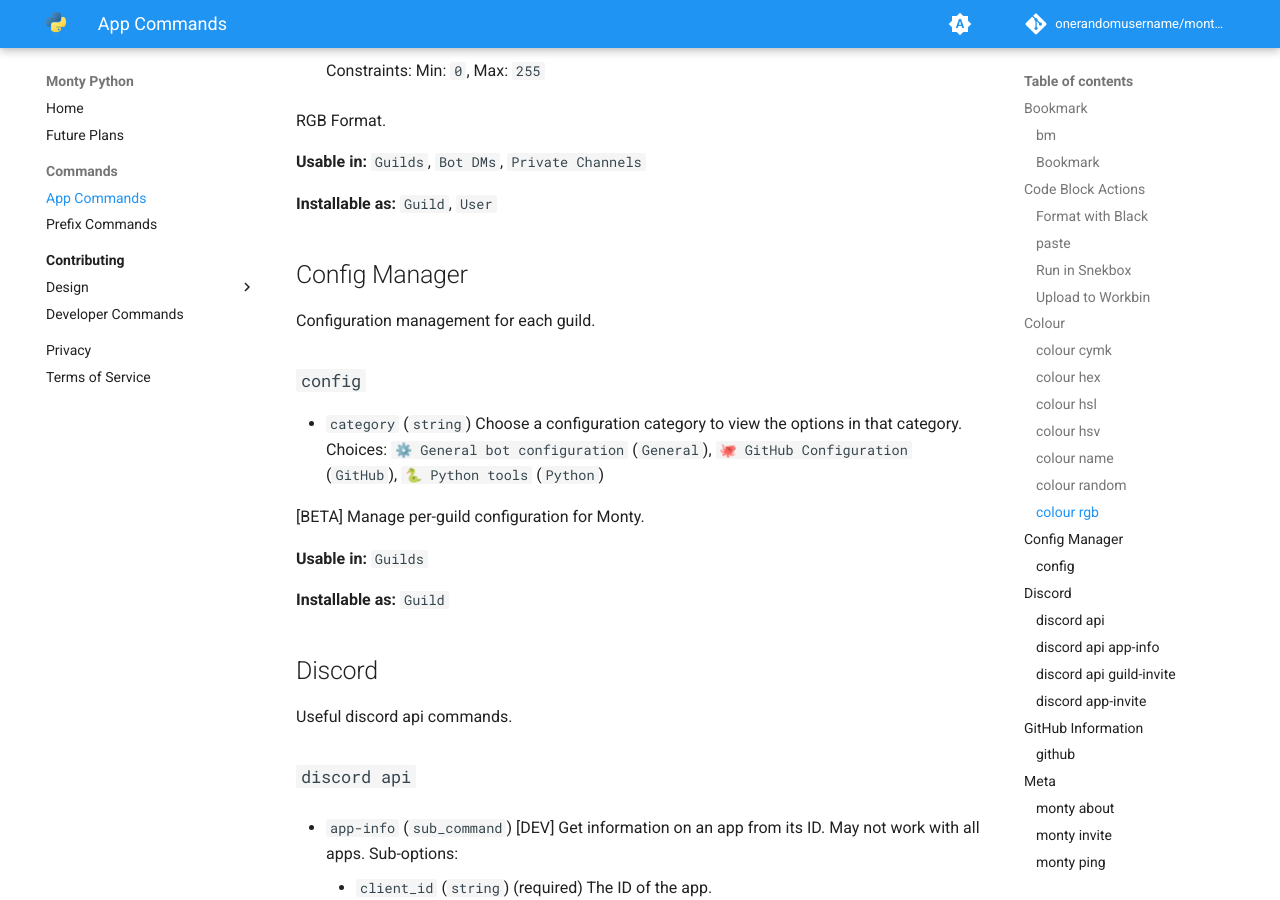
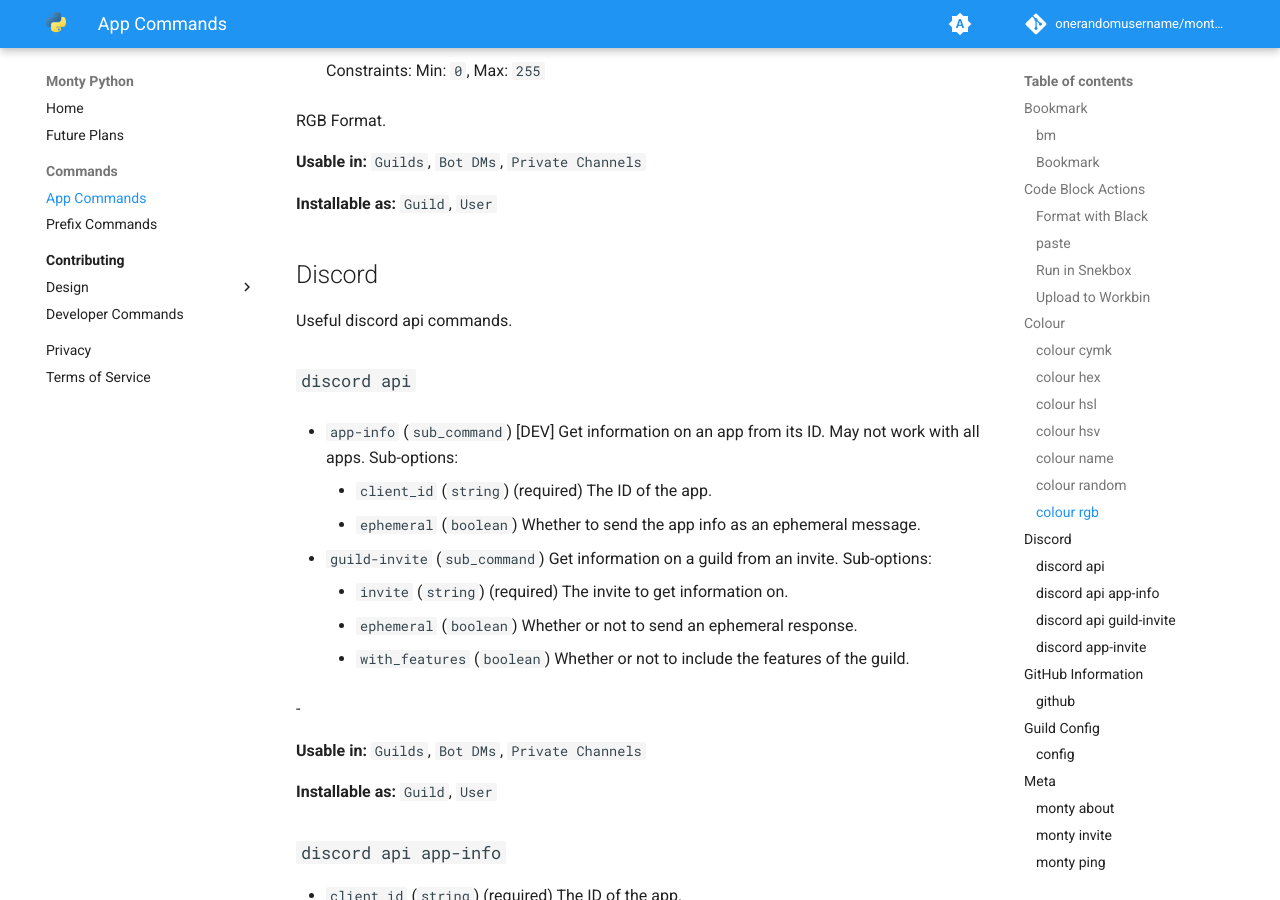
Before and after one commit to onerandomusername/monty-python, an MkDocs documentation site: the page built from docs/commands/app-commands.md, in a window 1280 px wide and 900 px high, scrolled down 3704 px. Built offline with MkDocs 1.6.1 and Material for MkDocs 9.7.7, drawn with Linux system fonts in a browser that asks for light colours; plug-ins that fetch from the network failed and are left out; comment, search, counter and statistics services are not loaded; some of the changed text lies outside the part shown.

Commit message:
fix: regen autodoc

```diff
--- a/docs/commands/app-commands.md
+++ b/docs/commands/app-commands.md
@@ -170,22 +170,6 @@ RGB Format.
 
 **Installable as:** `Guild`, `User`
 
-## Config Manager
-
-Configuration management for each guild.
-
-### `config`
-
-- `category` (`string`) Choose a configuration category to view the options in
-    that category. Choices: `⚙️ General bot configuration` (`General`),
-    `🐙 GitHub Configuration` (`GitHub`), `🐍 Python tools` (`Python`)
-
-[BETA] Manage per-guild configuration for Monty.
-
-**Usable in:** `Guilds`
-
-**Installable as:** `Guild`
-
 ## Discord
 
 Useful discord api commands.
```
Also changed, not shown: other parts of docs/commands/app-commands.md (+16 -0 lines).
